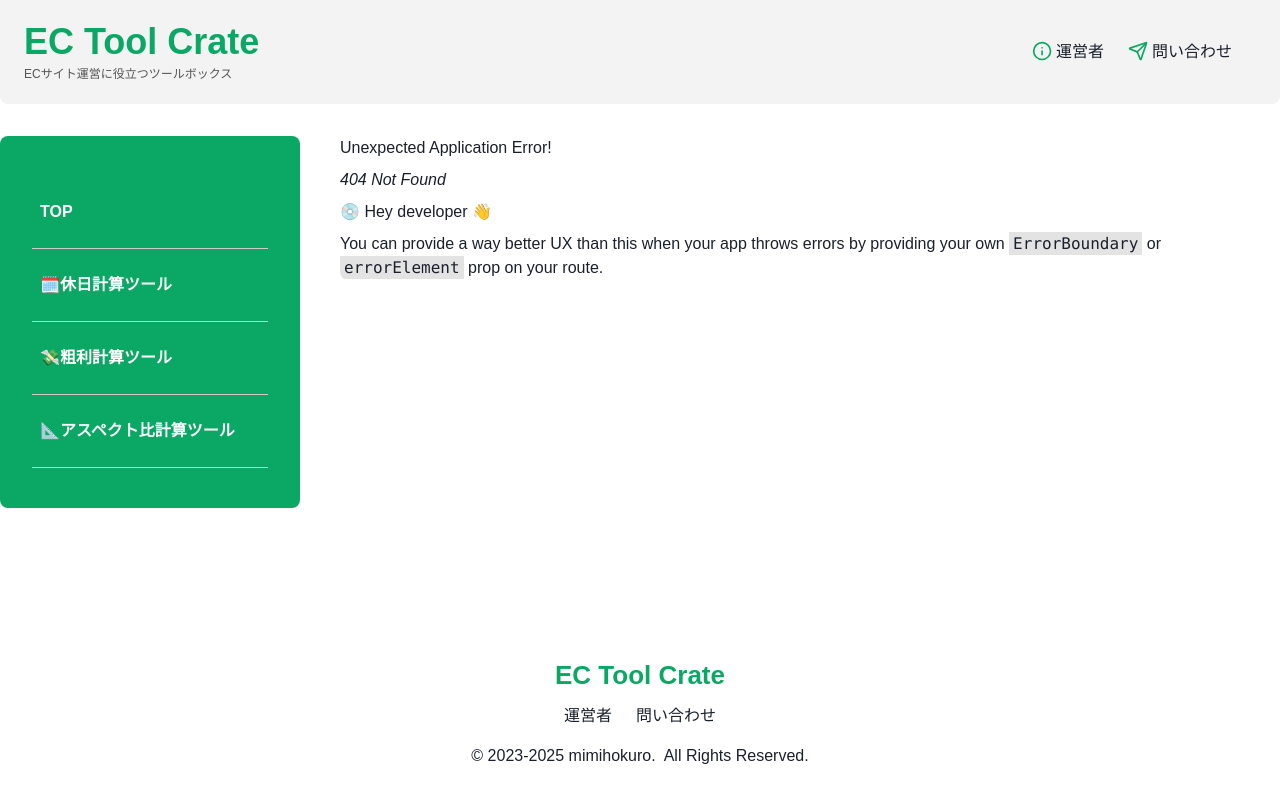
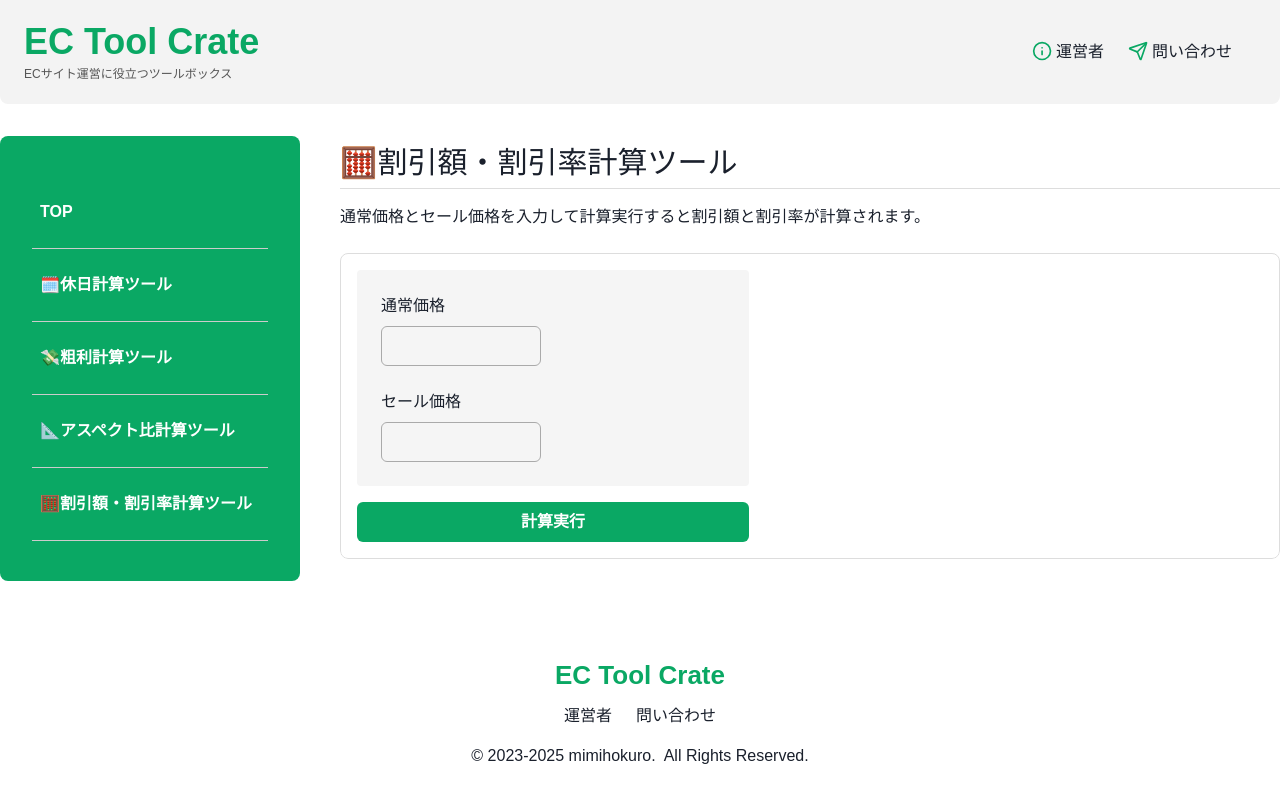
Before and after one commit to mimihokuro/app, a React (Vite) app: page /discount-calculator in a window 1280 px wide. Before the commit this address had no page. Built offline with nearby package versions, Linux system fonts and the light colour scheme.

Commit message:
✨ 割引計算ツールを追加実装

```diff
--- a/src/layouts/Sidebar.jsx
+++ b/src/layouts/Sidebar.jsx
@@ -23,6 +23,10 @@ const AppList = [
   {
     title: "📐アスペクト比計算ツール",
     url: "/aspect-ratio-calculation",
+  },
+  {
+    title: "🧮割引額・割引率計算ツール",
+    url: "/discount-calculator",
   },
 ];
 
--- /dev/null
+++ b/src/pages/DiscountCalculator.jsx
@@ -0,0 +1,131 @@
+import {
+  Box,
+  FormControl,
+  FormLabel,
+  Input,
+  Button,
+  Text,
+  Heading,
+  Stack,
+  HStack,
+  Grid,
+} from "@chakra-ui/react";
+import { useState } from "react";
+
+function DiscountCalculator() {
+  const [regularPrice, setRegularPrice] = useState("");
+  const [salePrice, setSalePrice] = useState("");
+  const [discountRate, setDiscountRate] = useState("");
+  const [discountAmount, setDiscountAmount] = useState("");
+
+  const calculateDiscount = () => {
+    if (regularPrice && salePrice) {
+      const regular = parseFloat(regularPrice);
+      const sale = parseFloat(salePrice);
+
+      if (regular > sale) {
+        const discount = regular - sale;
+        const rate = (discount / regular) * 100;
+        setDiscountAmount(discount.toFixed(2));
+        setDiscountRate(rate.toFixed(2));
+      } else if (regular === sale) {
+        setDiscountAmount("0.00");
+        setDiscountRate("0.00");
+      } else {
+        setDiscountAmount("エラー: セール価格が通常価格より高くなっています");
+        setDiscountRate("エラー: セール価格が通常価格より高くなっています");
+      }
+    } else {
+      setDiscountAmount("");
+      setDiscountRate("");
+    }
+  };
+
+  return (
+    <Stack>
+      <Heading
+        as="h1"
+        size="lg"
+        fontWeight="normal"
+        noOfLines={1}
+        borderBottom="1px"
+        py={2}
+        borderBottomColor="#dddddd"
+      >
+        🧮割引額・割引率計算ツール
+      </Heading>
+      <Text mt={2}>
+        通常価格とセール価格を入力して計算実行すると割引額と割引率が計算されます。
+      </Text>
+      <Grid
+        alignItems="center"
+        justifyContent="space-between"
+        direction={{ base: "column", sm: "row" }}
+        gap={4}
+        border="1px #dddddd solid"
+        mt={4}
+        p={4}
+        borderRadius={8}
+      >
+        <HStack
+          flexWrap={"wrap"}
+          gap={6}
+          p={6}
+          backgroundColor="#f5f5f5"
+          borderRadius={4}
+        >
+          <FormControl>
+            <FormLabel htmlFor="regular-price">通常価格</FormLabel>
+            <Input
+              id="regular-price"
+              type="number"
+              value={regularPrice}
+              onChange={(e) => setRegularPrice(e.target.value)}
+              maxWidth={40}
+              borderColor="#aaaaaa"
+              focusBorderColor="primary"
+            />
+          </FormControl>
+          <FormControl>
+            <FormLabel htmlFor="sale-price">セール価格</FormLabel>
+            <Input
+              id="sale-price"
+              type="number"
+              value={salePrice}
+              onChange={(e) => setSalePrice(e.target.value)}
+              maxWidth={40}
+              borderColor="#aaaaaa"
+              focusBorderColor="primary"
+            />
+          </FormControl>
+        </HStack>
+        <Button
+          colorScheme="teal.400"
+          backgroundColor={"primary"}
+          onClick={calculateDiscount}
+        >
+          計算実行
+        </Button>
+
+        {(discountRate || discountAmount) && (
+          <Box mt={4}>
+            {discountAmount.startsWith("エラー") ? (
+              <Text color="red">{discountAmount}</Text>
+            ) : (
+              <>
+                <Text fontSize="lg">
+                  割引額: <Text as="b">{discountAmount}円</Text>
+                </Text>
+                <Text fontSize="lg">
+                  割引率: <Text as="b">{discountRate}%</Text>
+                </Text>
+              </>
+            )}
+          </Box>
+        )}
+      </Grid>
+    </Stack>
+  );
+}
+
+export default DiscountCalculator;
--- a/src/routes/index.jsx
+++ b/src/routes/index.jsx
@@ -4,6 +4,7 @@ import HolidayCalculation from "../pages/HolidayCalculation";
 import GrossProfitCalculation from "../pages/GrossProfitCalculation";
 import { Stack } from "@chakra-ui/react";
 import AspectRatioCalculation from "../pages/AspectRatioCalculation";
+import DiscountCalculator from "../pages/DiscountCalculator";
 
 const router = createBrowserRouter([
   {
@@ -21,6 +22,10 @@ const router = createBrowserRouter([
   {
     path: "/aspect-ratio-calculation",
     element: <AspectRatioCalculation />,
+  },
+  {
+    path: "/discount-calculator",
+    element: <DiscountCalculator />,
   },
 ]);
 
```
Also changed, not shown: 1 other file (tests, documents, lock files or other folders).
